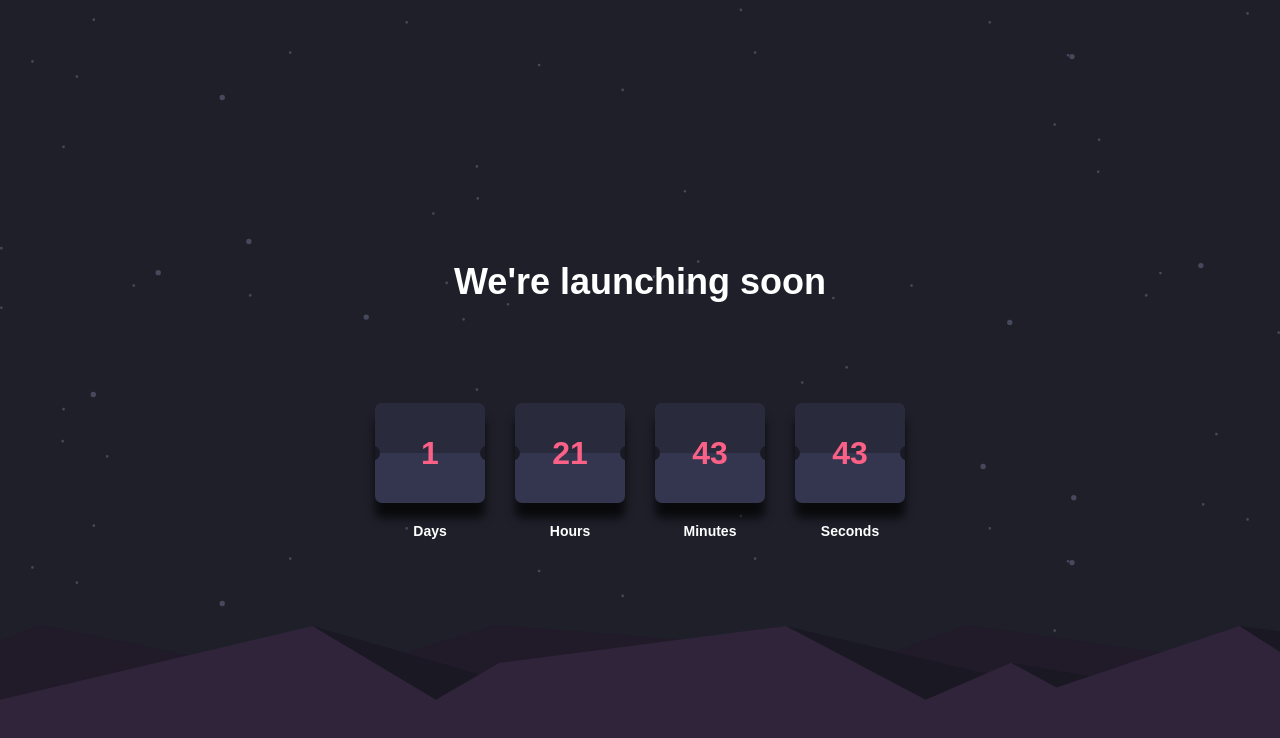
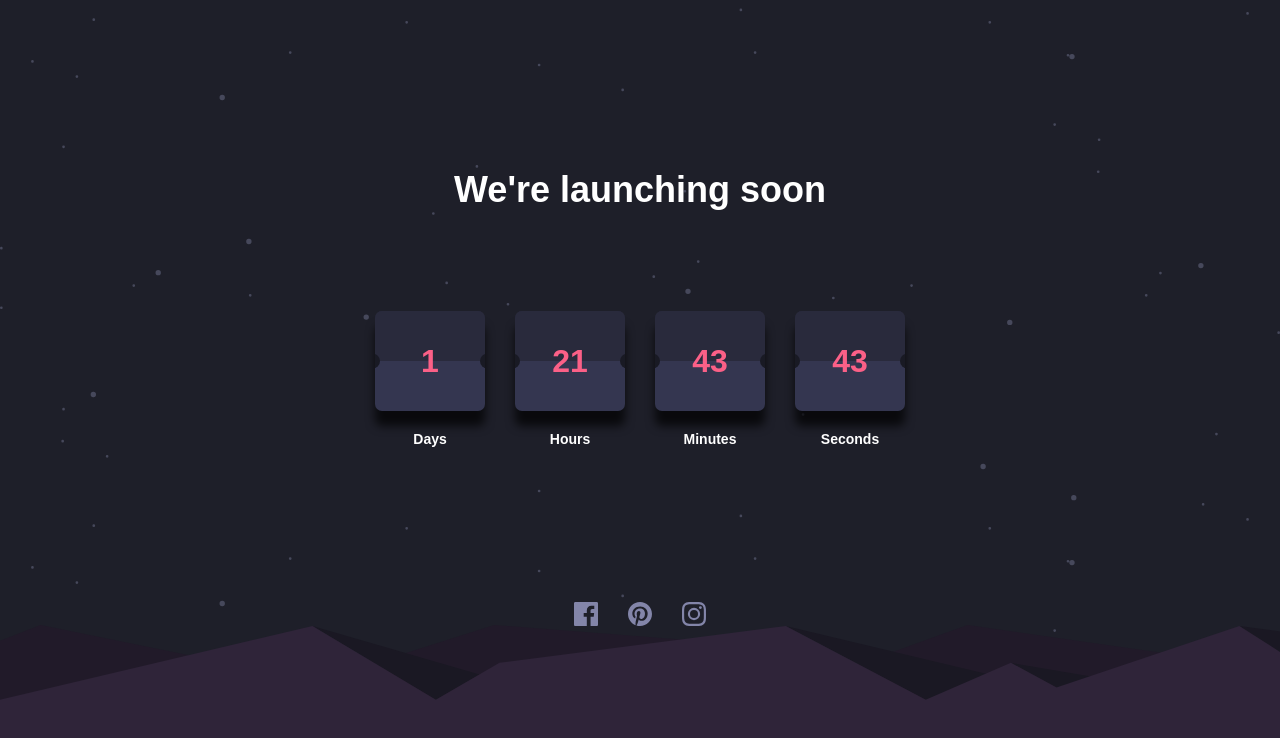
Before and after one commit to bestbrain06/launch-countdown-timer, a plain HTML site: page index.html in a window 1280 px wide. Drawn offline with Linux system fonts and the light colour scheme.

Commit message:
added the icons

```diff
--- a/css/style.css
+++ b/css/style.css
@@ -123,3 +123,19 @@ p {
     height: 100px;
   }
 }
+
+.icons {
+  margin-block-start: 150px;
+  display: flex;
+  justify-content: center;
+  align-items: center;
+  gap: 20px;
+}
+
+.icons img {
+  padding: 5px;
+}
+
+.icons img:hover {
+  background-color: var(--Soft-red);
+}
--- a/index.html
+++ b/index.html
@@ -70,6 +70,12 @@
           <p>Seconds</p>
         </div>
       </div>
+
+      <div class="icons">
+        <img src="images/icon-facebook.svg" alt="icon-facebook" />
+        <img src="images/icon-pinterest.svg" alt="icon-pinterest" />
+        <img src="images/icon-instagram.svg" alt="icon-instagram" />
+      </div>
     </section>
   </body>
 </html>
```
